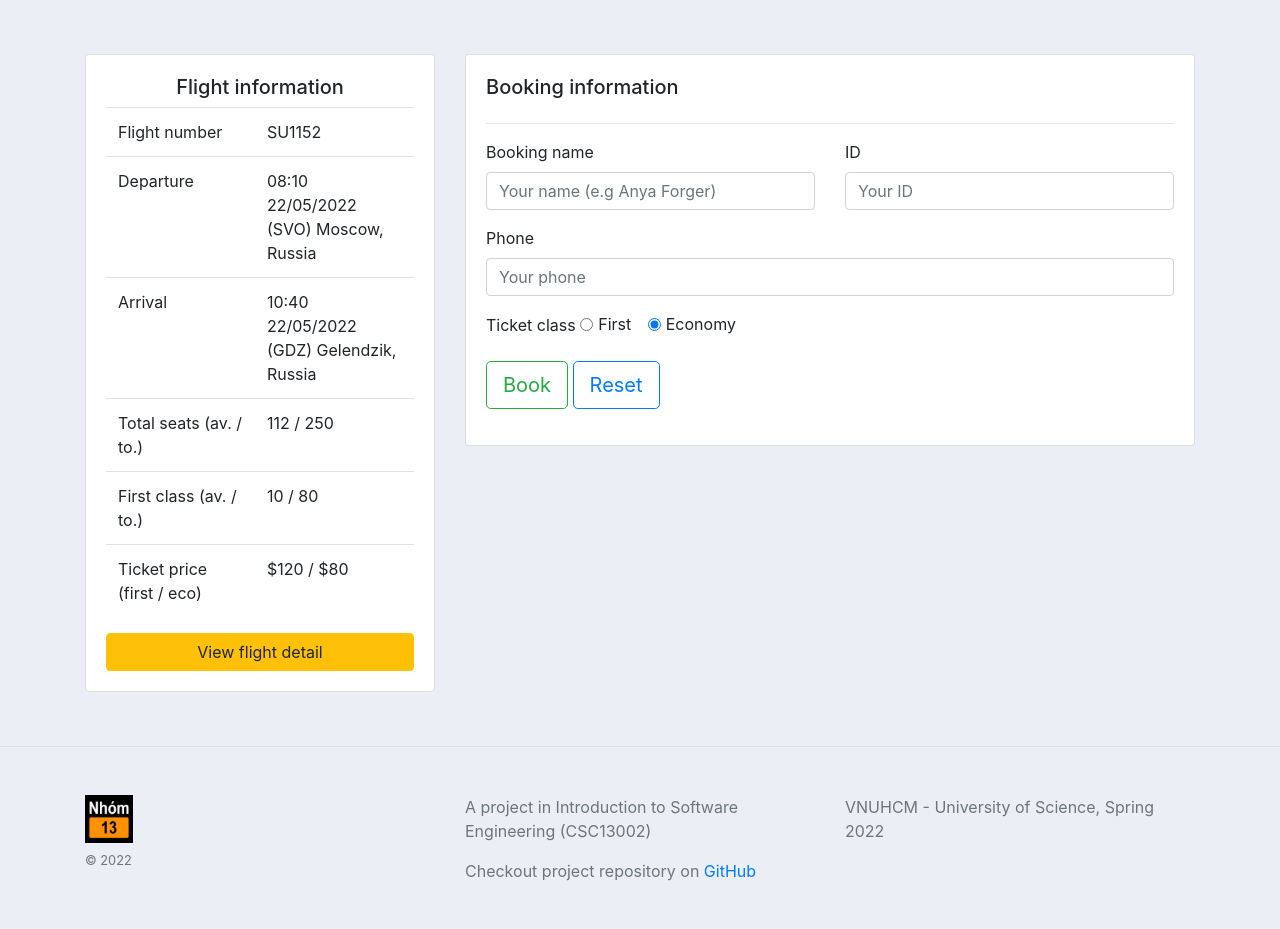
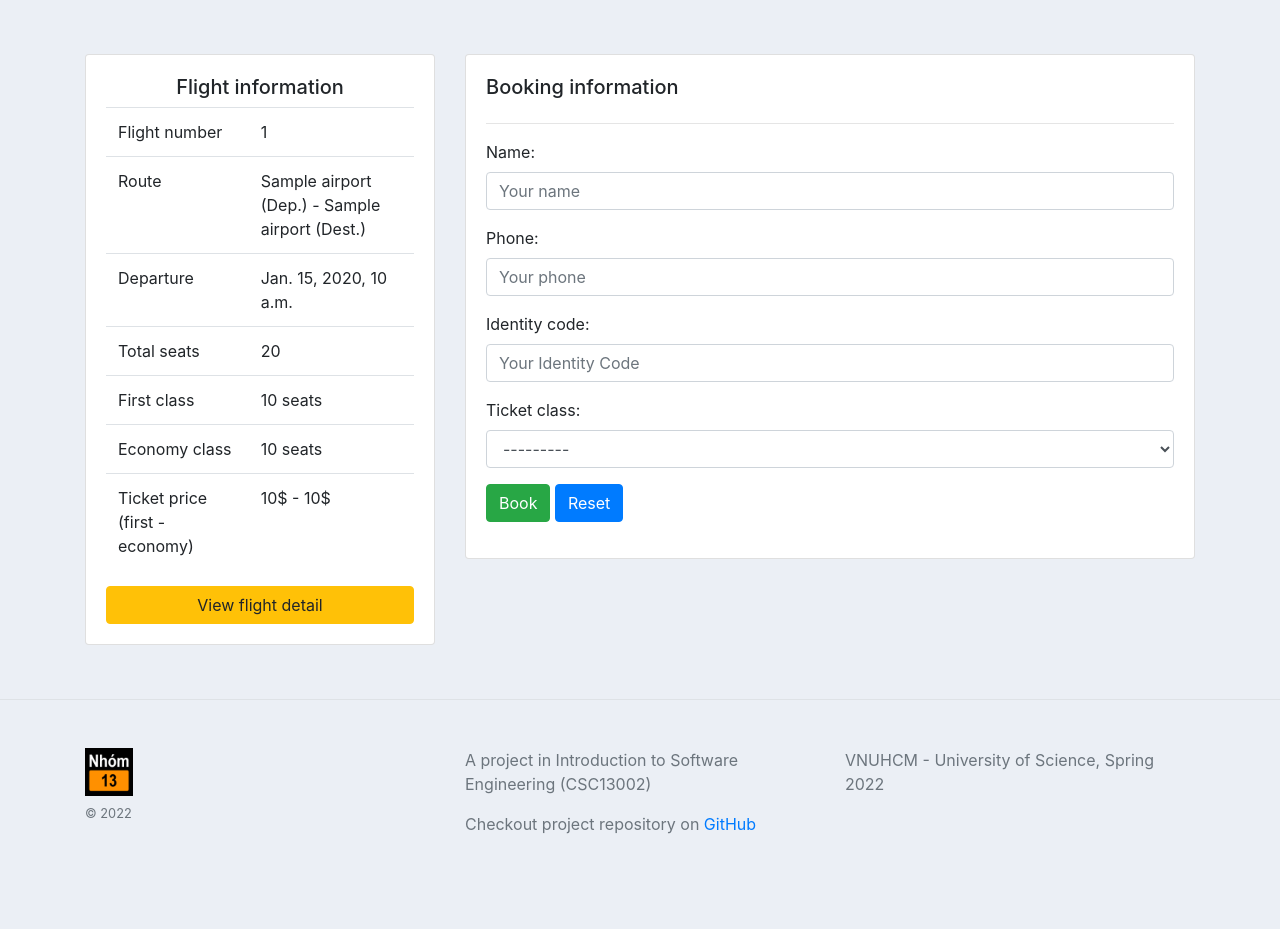
Before and after one commit to trhgquan/flight-manager, a Django app: page /flight/1/reservation/create in a window 1280 px wide. Shown: the part 80-1009 px from the top of the page. After the commit the page ends 914 px from the top, so only its background shows below. Run offline with Django 4.2, Linux system fonts and the light colour scheme; a user stored in the database is signed in; tables that the repository leaves empty hold one stand-in row (values such as "Sample post").

Commit message:
Added TicketReservation

```diff
--- a/FlightManager/main/forms.py
+++ b/FlightManager/main/forms.py
@@ -1,4 +1,4 @@
-from django.forms import ModelForm
+from django.forms import ModelChoiceField, ModelForm
 from django.contrib.auth.forms import UserCreationForm, AuthenticationForm, PasswordChangeForm
 from django.contrib.auth.models import User
 from django import forms
@@ -296,13 +296,59 @@ class TransitionAirportForm(ModelForm):
             })
 
 class FlightTicketForm(ModelForm):
+    '''FlightTicketForm
+
+    Required fields:
+    - name
+    - phone
+    - identity_code
+    - ticket_class
+    '''
+
+    '''Change default order of fields
+    '''
+    field_order = (
+        'name',
+        'phone',
+        'identity_code',
+        'ticket_class',
+    )
+
     class Meta:
         model = Ticket
         fields = '__all__'
         exclude = [
             'customer',
-            'flight'
+            'flight',
+            'is_booked',
+            'price'
         ]
+
+        widgets = {
+            'ticket_class' : forms.Select(
+                attrs = {
+                    'class' : 'form-control'
+                }
+            ),
+            'name' : forms.TextInput(
+                attrs = {
+                    'class' : 'form-control',
+                    'placeholder' : 'Your name',
+                }
+            ),
+            'phone' : forms.TextInput(
+                attrs = {
+                    'class' : 'form-control',
+                    'placeholder' : 'Your phone',
+                }
+            ),
+            'identity_code' : forms.TextInput(
+                attrs = {
+                    'class' : 'form-control',
+                    'placeholder' : 'Your Identity Code',
+                }
+            ),
+        }
 
 class CustomerForm(ModelForm):
     '''Customer Form
--- a/FlightManager/main/templates/main/dashboard/dashboard.html
+++ b/FlightManager/main/templates/main/dashboard/dashboard.html
@@ -24,7 +24,7 @@ Dashboard
                     </select>
                 </div>
                 <div class='col'>
-                    <label for='id_arrival_airport'>Your arrival airport</label>
+                    <label for='id_arrival_airport'>Your destination airport</label>
                     <select name="arrival_airport" id="id_arrival_airport" class="form-control">
                         <option value selected>---------</option>
                         {% for airport in airports %}
--- a/FlightManager/main/templates/main/flight/booking/create.html
+++ b/FlightManager/main/templates/main/flight/booking/create.html
@@ -1,4 +1,8 @@
 {% extends 'main/main.html' %}
+
+{% block title %}
+Book a Flight
+{% endblock title %}
 
 {% block content %}
 <br/>
@@ -10,76 +14,56 @@
                 <table class='table'>
                     <tr>
                         <td>Flight number</td>
-                        <td>SU1152</td>
+                        <td>{{ flight.id }}</td>
+                    </tr>
+                    <tr>
+                        <td>Route</td>
+                        <td>{{ flight.departure_airport }} (Dep.) - {{ flight.arrival_airport }} (Dest.)</td>
                     </tr>
                     <tr>
                         <td>Departure</td>
-                        <td>08:10 22/05/2022 <br/> (SVO) Moscow, Russia</td>
+                        <td>{{ flight.date_time }}</td>
                     </tr>
                     <tr>
-                        <td>Arrival</td>
-                        <td>10:40 22/05/2022 <br/> (GDZ) Gelendzik, Russia</td>
+                        <td>Total seats</td>
+                        <td>{{ flight.total_seats }}</td>
                     </tr>
                     <tr>
-                        <td>Total seats (av. / to.)</td>
-                        <td>112 / 250</td>
+                        <td>First class</td>
+                        <td>{{ flight.flightdetail.first_class_seat_size }} seats</td>
                     </tr>
                     <tr>
-                        <td>First class (av. / to.)</td>
-                        <td>10 / 80</td>
+                        <td>Economy class</td>
+                        <td>{{ flight.flightdetail.second_class_seat_size }} seats</td>
                     </tr>
                     <tr>
-                        <td>Ticket price (first / eco)</td>
-                        <td>$120 / $80</td>
+                        <td>Ticket price (first - economy)</td>
+                        <td>{{ flight.flightdetail.first_class_ticket_price }}$ - {{ flight.flightdetail.second_class_ticket_price }}$</td>
                     </tr>
                 </table>
-                <a href='#' class='btn btn-warning btn-block'>View flight detail</a>
+                <a href='{% url "flight.detail" flight.id %}' class='btn btn-warning btn-block'>View flight detail</a>
             </div>
         </div>
         <div class='col-md-8'>
             <div class='card card-body'>
                 <h5 class='page-title'>Booking information</h5>
                 <hr/>
-                <form>
+                <form method="POST" action="{% url 'flight.reservation.create' flight.id %}">
                     {% csrf_token %}
+                    {% for field in form %}
+                        <div class="form-group">
+                            {{ field.label_tag }}
+                            {{ field }}
+                            <ul class="text-danger">
+                            {% for error in field.errors %}
+                                <li>{{ error }}</li>
+                            {% endfor %}
+                            </ul>
+                        </div>
+                    {% endfor %}
                     <div class='form-group'>
-                        <div class='row'>
-                            <div class='col'>
-                                <label for='customerName'>Booking name</label>
-                                <input type='text' class='form-control' name='customerName' id='customerName' placeholder='Your name (e.g Anya Forger)'/>
-                            </div>
-                            <div class='col'>
-                                <label for='customerID'>ID</label>
-                                <input type='text' class='form-control' name='customerID' id='customerID' placeholder='Your ID'/>
-                            </div>
-                        </div>
-                    </div>
-                    <div class='form-group'>
-                        <div class='row'>
-                            <div class='col'>
-                                <label for='customerPhone'>Phone</label>
-                                <input type='phone' class='form-control' name='customerPhone' id='customerPhone' placeholder='Your phone'/>
-                            </div>
-                        </div>
-                    </div>
-                    <div class='form-group'>
-                        <div class='row'>
-                            <div class='col'>
-                                <label for='firstClassTickets'>Ticket class </label>
-                                <div class='form-check form-check-inline'>
-                                    <input class='form-check-input' type='radio' name='ticketClass' id='first_class' checked>
-                                    <label class='form-check-label' for='first_class'>First</label>
-                                </div>
-                                <div class='form-check form-check-inline'>
-                                    <input class='form-check-input' type='radio' name='ticketClass' id='economy_class' checked>
-                                    <label class='form-check-label' for='economy_class'>Economy</label>
-                                </div>
-                            </div>
-                        </div>
-                    </div>
-                    <div class='form-group'>
-                        <button type='submit' class='btn btn-lg btn-outline-success'>Book</button>
-                        <button type='reset' class='btn btn-lg btn-outline-primary'>Reset</button>
+                        <button type='submit' class='btn btn-success'>Book</button>
+                        <button type='reset' class='btn btn-primary'>Reset</button>
                     </div>
                 </form>
             </div>
--- a/FlightManager/main/templates/main/flight/list.html
+++ b/FlightManager/main/templates/main/flight/list.html
@@ -43,7 +43,7 @@ Flight List
                                             <path d="m8.93 6.588-2.29.287-.082.38.45.083c.294.07.352.176.288.469l-.738 3.468c-.194.897.105 1.319.808 1.319.545 0 1.178-.252 1.465-.598l.088-.416c-.2.176-.492.246-.686.246-.275 0-.375-.193-.304-.533L8.93 6.588zM9 4.5a1 1 0 1 1-2 0 1 1 0 0 1 2 0z"/>
                                         </svg>
                                     </a>
-                                    {% if perms.main.create_reservation %}
+                                    {% if perms.main.create_reservation and not flight.is_departed %}
                                         <a class='btn btn-sm btn-success' href="{% url 'flight.reservation.create' flight.id %}">
                                             <svg xmlns="http://www.w3.org/2000/svg" width="16" height="16" fill="currentColor" class="bi bi-ticket-perforated-fill" viewBox="0 0 16 16">
                                                 <path d="M0 4.5A1.5 1.5 0 0 1 1.5 3h13A1.5 1.5 0 0 1 16 4.5V6a.5.5 0 0 1-.5.5 1.5 1.5 0 0 0 0 3 .5.5 0 0 1 .5.5v1.5a1.5 1.5 0 0 1-1.5 1.5h-13A1.5 1.5 0 0 1 0 11.5V10a.5.5 0 0 1 .5-.5 1.5 1.5 0 1 0 0-3A.5.5 0 0 1 0 6V4.5Zm4-1v1h1v-1H4Zm1 3v-1H4v1h1Zm7 0v-1h-1v1h1Zm-1-2h1v-1h-1v1Zm-6 3H4v1h1v-1Zm7 1v-1h-1v1h1Zm-7 1H4v1h1v-1Zm7 1v-1h-1v1h1Zm-8 1v1h1v-1H4Zm7 1h1v-1h-1v1Z"/>
--- a/FlightManager/main/templates/main/flight/search.html
+++ b/FlightManager/main/templates/main/flight/search.html
@@ -33,8 +33,8 @@ Find your Flight
                 <table class='table'>
                     <thead>
                         <th>ID</th>
-                        <th>Departure Airport</th>
-                        <th>Arrival Airport</th>
+                        <th>Departure</th>
+                        <th>Destination</th>
                         <th>Datetime</th>
                         <th>Action</th>
                     </thead>
@@ -56,7 +56,7 @@ Find your Flight
                                                 <path d="m8.93 6.588-2.29.287-.082.38.45.083c.294.07.352.176.288.469l-.738 3.468c-.194.897.105 1.319.808 1.319.545 0 1.178-.252 1.465-.598l.088-.416c-.2.176-.492.246-.686.246-.275 0-.375-.193-.304-.533L8.93 6.588zM9 4.5a1 1 0 1 1-2 0 1 1 0 0 1 2 0z"/>
                                             </svg>
                                         </a>
-                                        {% if perms.main.create_reservation %}
+                                        {% if perms.main.create_reservation and not flight.is_departed %}
                                             <a class='btn btn-sm btn-success' href="{% url 'flight.reservation.create' flight.id %}">
                                                 <svg xmlns="http://www.w3.org/2000/svg" width="16" height="16" fill="currentColor" class="bi bi-ticket-perforated-fill" viewBox="0 0 16 16">
                                                     <path d="M0 4.5A1.5 1.5 0 0 1 1.5 3h13A1.5 1.5 0 0 1 16 4.5V6a.5.5 0 0 1-.5.5 1.5 1.5 0 0 0 0 3 .5.5 0 0 1 .5.5v1.5a1.5 1.5 0 0 1-1.5 1.5h-13A1.5 1.5 0 0 1 0 11.5V10a.5.5 0 0 1 .5-.5 1.5 1.5 0 1 0 0-3A.5.5 0 0 1 0 6V4.5Zm4-1v1h1v-1H4Zm1 3v-1H4v1h1Zm7 0v-1h-1v1h1Zm-1-2h1v-1h-1v1Zm-6 3H4v1h1v-1Zm7 1v-1h-1v1h1Zm-7 1H4v1h1v-1Zm7 1v-1h-1v1h1Zm-8 1v1h1v-1H4Zm7 1h1v-1h-1v1Z"/>
--- a/FlightManager/main/urls.py
+++ b/FlightManager/main/urls.py
@@ -46,9 +46,9 @@ urlpatterns = [
     path('report/', views.report, name = 'report'),
 
     #customer
-    #path('customer_list/', views.customer, name = "customer_list"),
-    path('customer_per/',views.customerPer, name = "customer_per"),
-    path('create_customer/', views.createCustomer, name = "create_customer"),
-    path('update_customer/', views.updateCustomer, name = "update_customer"),
-    path('delete_customer/', views.deleteCustomer, name = "delete_customer"),
+    # path('customer_list/', views.customer, name = "customer_list"),
+    # path('customer_per/',views.customerPer, name = "customer_per"),
+    # path('create_customer/', views.createCustomer, name = "create_customer"),
+    # path('update_customer/', views.updateCustomer, name = "update_customer"),
+    # path('delete_customer/', views.deleteCustomer, name = "delete_customer"),
 ]
--- a/FlightManager/main/views.py
+++ b/FlightManager/main/views.py
@@ -747,44 +747,56 @@ class FlightSearchView(FilterView):
 
 # Booking
 class CreateFlightTicketView(LoginRequiredMixin, SuccessMessageMixin, CreateView):
+    '''CreateFlightTicketView, expressed as an OOP class.
+    '''
+
+    '''Model used in CreateFlightTicketView
+    '''
     model = Ticket
 
+    '''HTML template used in CreateFlightTicketView
+    '''
     template_name = 'main/flight/booking/create.html'
 
+    '''Form used in CreateFlightTicketView
+    '''
     form_class = FlightTicketForm
+
+    '''Where to redirects to after success
+    '''
+    success_url = 'flight.reservation.view'
+
+    '''Message to be displayed after success.
+    '''
+    success_message = 'Successfully booked this flight!'
 
     def __init__(self) -> None:
         self.login_url = reverse('auth.signin')
 
-def customer(request):
-    return render(request, 'customer/customer_list.html')
+    def get_context_data(self, **kwargs):
+        '''Adding additional data to context
+        '''
+        context = super().get_context_data(**kwargs)
 
-def booking(request):
-    return render(request, 'main/booking.html')
+        context["flight"] = Flight.objects.get(id = self.kwargs.get('pk'))
+
+        return context
+
+    def form_valid(self, form) -> HttpResponse:
+        '''Automatically add flight, customer and ticket price to form.
+        '''
+        form.instance.flight = Flight.objects.get(id = self.kwargs.get('pk'))
+        form.instance.customer = self.request.user.customer
+
+        # Hardcore ticket adding.
+        if form.instance.ticket_class.name == 'First':
+            form.instance.price = form.instance.flight.flightdetail.first_class_ticket_price
+        elif form.instance.ticket_class.name == 'Economy':
+            form.instance.price = form.instance.flight.flightdetail.second_class_ticket_price
+
+        return super().form_valid(form)
 
 def report(request):
     # More HTTP POST processing here
 
     return render(request, 'main/report.html')
-
-#customer
-def customerPer(request):
-    return render(request, 'customer/customer_per.html')
-
-def createCustomer(request):
-    form= CustomerForm()
-    if request.method=='POST':
-        form=CustomerForm(request.POST)
-        if form.is_valid():
-            form.save()
-            return redirect('/')
-
-    context = {'form':form}
-
-    return render(request,'customer/customer_form.html', context)
-
-def updateCustomer(request):
-    return render(request,'customer/customer_update.html')
-
-def deleteCustomer(request):
-    return render(request,'customer/customer_delete.html')
```
Also changed, not shown: FlightManager/main/filters.py (+6 -5 lines), FlightManager/main/models.py (+14 -0 lines), FlightManager/main/templates/main/flight/detail/view.html (+8 -2 lines).
